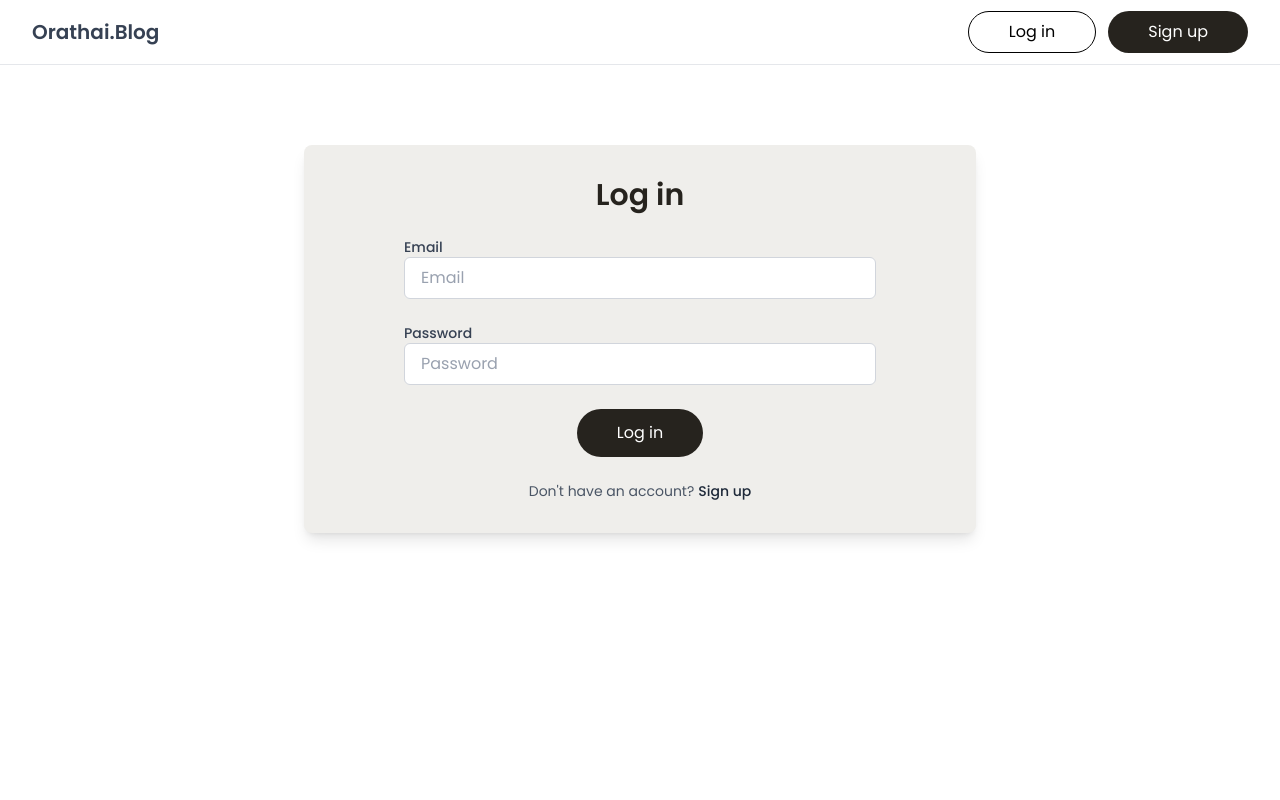
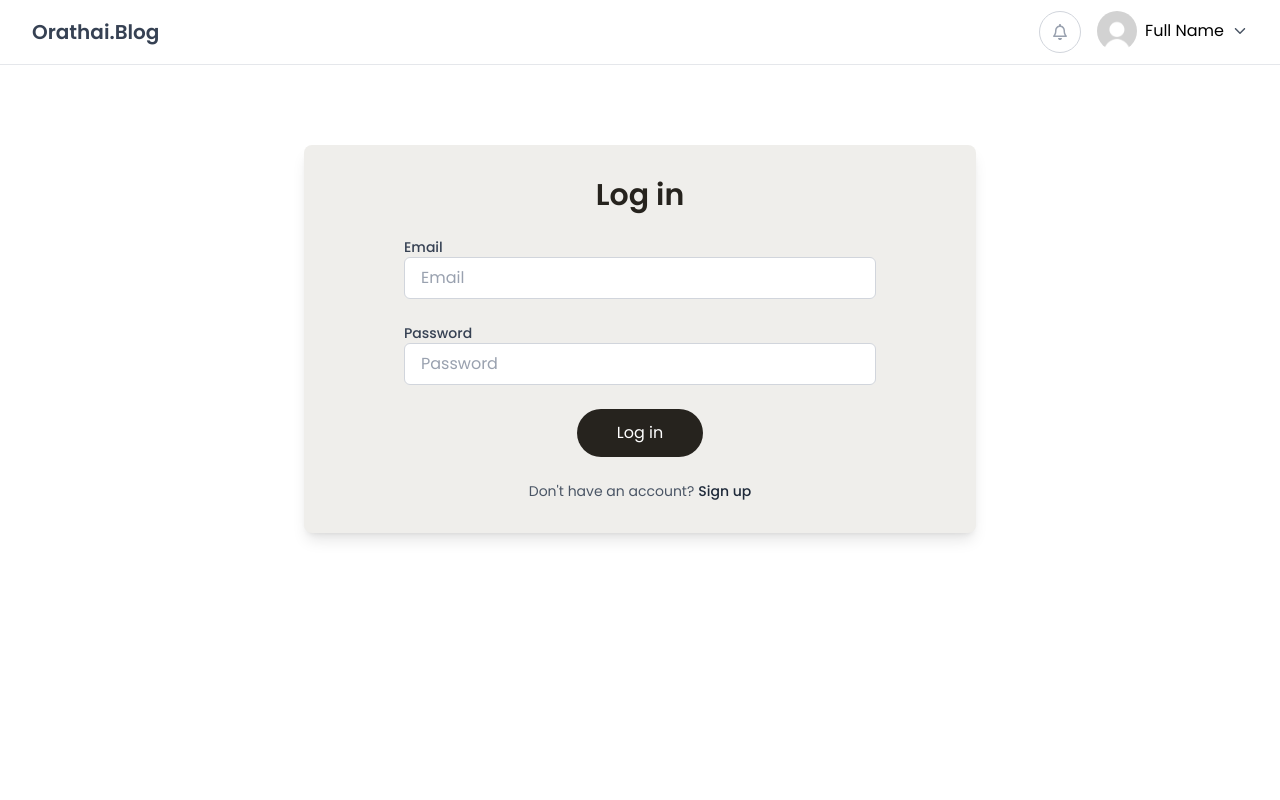
Before and after one commit to tatchunari/orathai-personal-blog, a React (Vite) app in the folder client/: page /login in a window 1280 px wide. Shown: the top 800 px of the page. Built offline with nearby package versions, Linux system fonts and the light colour scheme.

Commit message:
feat: fix navbar for mobile

```diff
--- a/client/src/components/Navbar.jsx
+++ b/client/src/components/Navbar.jsx
@@ -1,7 +1,13 @@
-import React from 'react';
+import React, { useState } from 'react';
 import { Link, useNavigate } from 'react-router-dom';
-import { Button } from "@/components/ui/button";
 import { RxHamburgerMenu } from "react-icons/rx";
+import { FaRegBell } from "react-icons/fa6";
+import { IoIosArrowDown } from "react-icons/io";
+import { RxPerson } from "react-icons/rx";
+import { GrPowerReset } from "react-icons/gr";
+import { SlLogout } from "react-icons/sl";
+
+
 import {
   DropdownMenu,
   DropdownMenuContent,
@@ -12,6 +18,9 @@ import {
 
 
 const Navbar = () => {
+
+  const [isLoggedIn, setIsLoggedIn] = useState(true);
+  const [mobileMenuOpen, setMobileMenuOpen] = useState(false);
 
   const navigate = useNavigate();
 
@@ -26,29 +35,66 @@ const Navbar = () => {
             </div>
           </Link>
 
+          {/* Hamburger */}
+          <button
+            className="md:hidden"
+            onClick={() => setMobileMenuOpen(true)}
+          >
+            <RxHamburgerMenu className="w-6 h-6"/>
+          </button>
+
           {/* Mobile Drop Down Menu */}
-          <DropdownMenu>
-          <DropdownMenuTrigger asChild className="md:hidden">
-            <Button variant="outline"><RxHamburgerMenu /></Button>
-          </DropdownMenuTrigger>
-          <DropdownMenuContent className="w-56 bg-white border border-[#d6d3cb] text-[#75716B]" align="start">
-            <DropdownMenuGroup>
-              <Link to="/login">
-              <DropdownMenuItem className="hover:bg-gray-100 cursor-pointer">
-                Log in
-              </DropdownMenuItem>
+          {mobileMenuOpen && (
+            <div className="fixed inset-0 bg-white flex flex-col items-center justify-center space-y-6 text-lg text-[#75716B] z-50">
+              <button
+                className="absolute top-5 right-5 text-2xl"
+                onClick={() => setMobileMenuOpen(false)}
+              >
+                ✕
+              </button>
+
+              {!isLoggedIn ? (
+                <div className='flex flex-col gap-10'>
+
+                  <Link
+                  to="/"
+                  onClick={() => {
+                    setMobileMenuOpen(false);
+                    setIsLoggedIn(true);
+                  }}>
+                    Log in</Link>
+
+                  <Link to="/signup" onClick={() => setMobileMenuOpen(false)}>Sign up</Link>
+                </div>
+              ) : (
+                <div className='flex flex-col gap-10'>
+                  <div className='flex flex-row gap-3'>
+                    <RxPerson className="w-6 h-6 text-gray-500" />
+                  <Link to="/member" onClick={() => setMobileMenuOpen(false)}>
+                    Profile
                     </Link>
-              <Link to="/signup">
-              <DropdownMenuItem className="hover:bg-gray-100 cursor-pointer">
-                Sign up
-              </DropdownMenuItem>
-              </Link>
-              </DropdownMenuGroup>
-              </DropdownMenuContent>
-            </DropdownMenu>
+                  </div>
+
+                 <div className='flex flex-row gap-3'>
+                  <GrPowerReset className="w-6 h-6 text-gray-500" />
+                  <Link to="/member">Reset Password</Link>
+                  </div>
+
+                  <div className="w-full border-t border-gray-300 my-2"></div>
+                  <div className='flex flex-row gap-3'>
+                  <SlLogout className='w-6 h-6 text-gray-500'/>
+                  <button onClick={() => { setIsLoggedIn(false); setMobileMenuOpen(false); }}>Log out</button>
+                  </div>
+                </div>
+              )}
+            </div>
+          )}
 
           {/* Buttons */}
-          <div className="hidden md:flex space-x-3">
+          {/* Desktop Buttons / Profile */}
+          <div className="hidden md:flex items-center space-x-3">
+            {!isLoggedIn ? (
+              <>
                 <button
                   className="px-10 py-2 rounded-full border border-black text-black hover:bg-gray-100 transition cursor-pointer"
                   onClick={() => navigate("/login")}
@@ -61,6 +107,45 @@ const Navbar = () => {
                 >
                   Sign up
                 </button>
+              </>
+            ) : (
+              <div className='flex flex-row gap-x-4'>
+                <div className='border border-gray-300 bg-white px-3 py-3 rounded-full items-center justify-center'>
+                <FaRegBell className='w-4 h-4 text-gray-400' />
+                </div>
+
+                {/* Drop Down when logged in */}
+              <div>
+              <DropdownMenu>
+                <DropdownMenuTrigger asChild>
+                  <button className="flex items-center gap-2 focus:outline-none">
+                    <img
+                      src="/mockpfp.jpg"
+                      alt="profile"
+                      className="h-10 w-10 rounded-full"
+                    />
+                    <p>Full Name</p>
+                  <IoIosArrowDown className='text-gray-600'/>
+                  </button>
+                </DropdownMenuTrigger>
+                <DropdownMenuContent className="w-48 bg-white border border-gray-200">
+                  <DropdownMenuItem onClick={() => navigate("/member")}>
+                     <RxPerson className="w-5 h-5 text-gray-500" />
+                    Profile
+                  </DropdownMenuItem>
+                   <DropdownMenuItem onClick={() => navigate("/member")}>
+                    <GrPowerReset className="w-5 h-5 text-gray-500" />
+                    Reset Password
+                  </DropdownMenuItem>
+                  <DropdownMenuItem onClick={() => setIsLoggedIn(false)}>
+                    <SlLogout className='w-5 h-5 text-gray-500'/>
+                    Log out
+                  </DropdownMenuItem>
+                </DropdownMenuContent>
+              </DropdownMenu>
+              </div>
+              </div>
+            )}
           </div>
         </div>
       </div>
```
Lines whose indentation alone changed are shown as unchanged.
